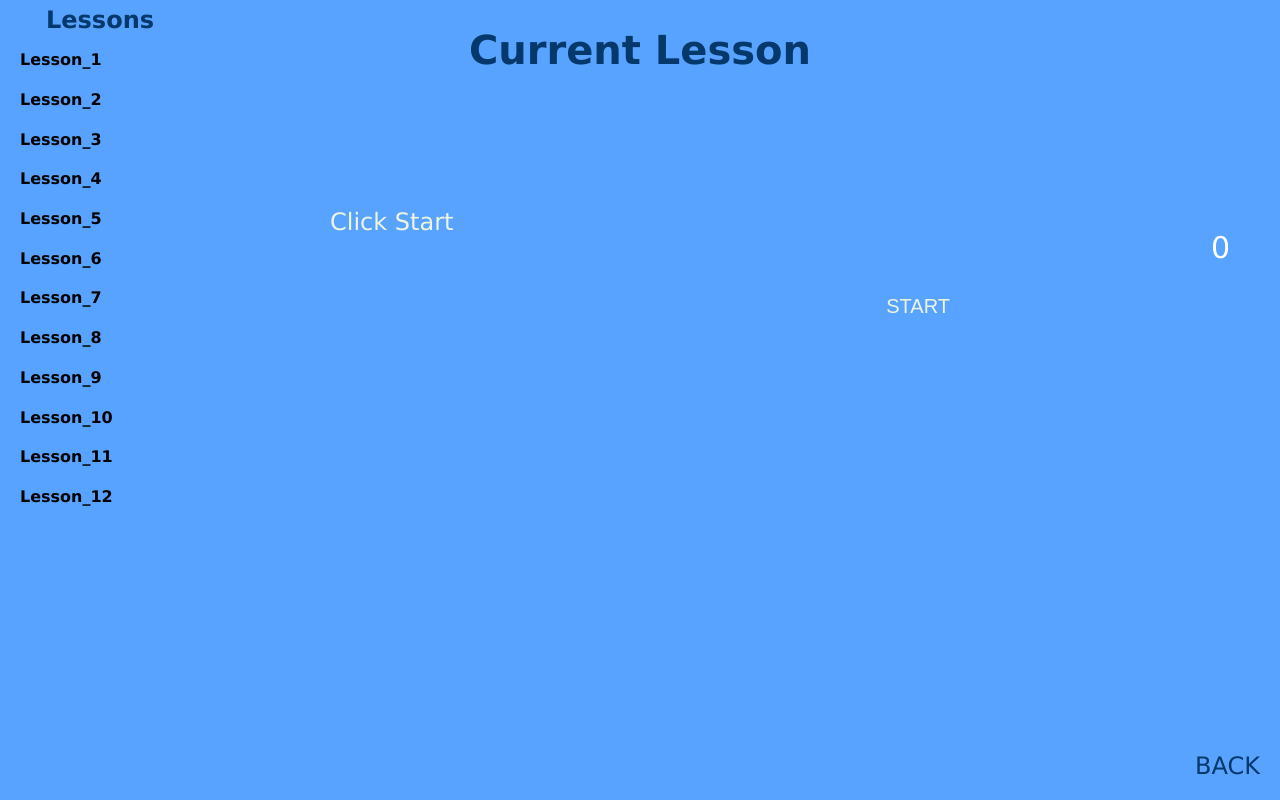
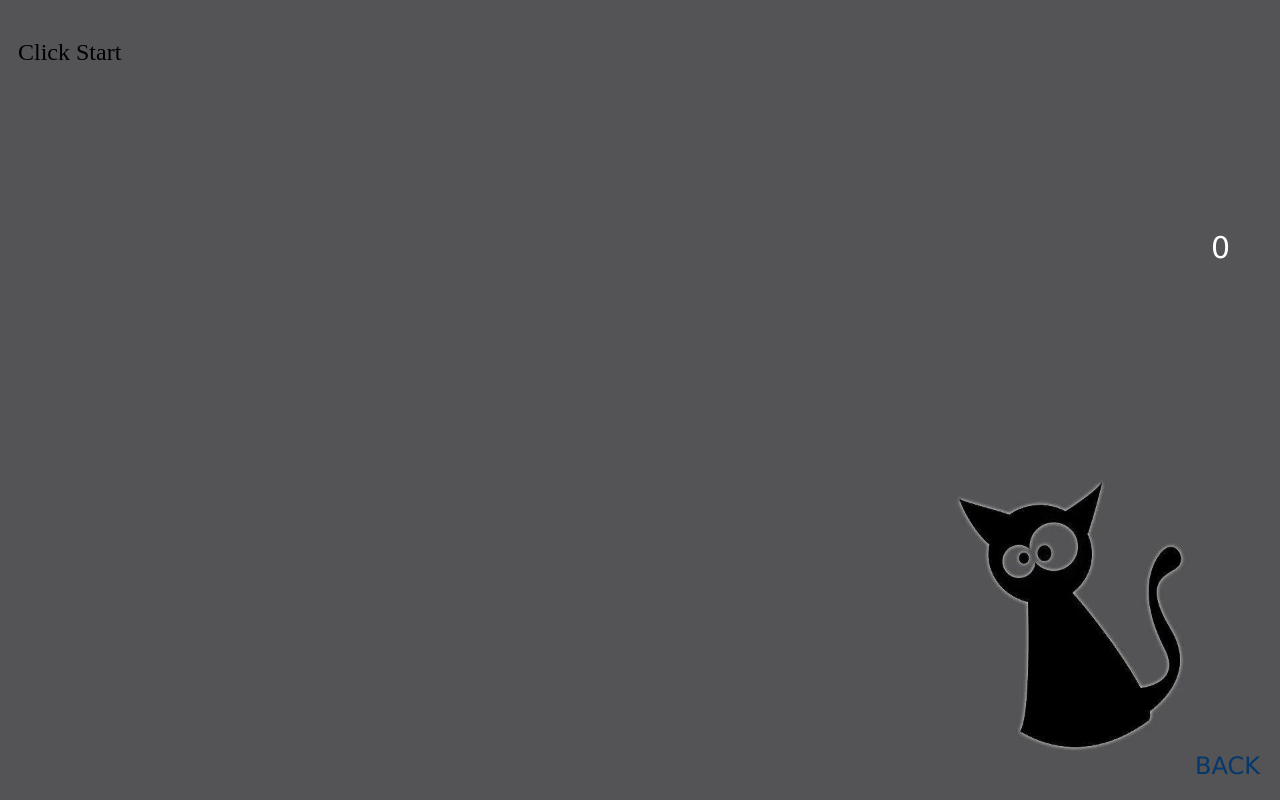
Before and after one commit to HabibRahmani/Typing, a plain HTML site: page english-lessons.html in a window 1280 px wide. Drawn offline with Linux system fonts and the light colour scheme.

Commit message:
add design

```diff
--- a/english-lessons.html
+++ b/english-lessons.html
@@ -13,61 +13,11 @@
     <div class="englishContainer">
         <div class="mainEngBody">
 
-            <div class="englishLessonsSidebar">
-                <div class="sidebarTitle">
-                    <h1>Lessons</h1>
-                </div>
-                <div class="lessons">
-                    <div class="lesson">
-                        <h1>Lesson_1</h1>
-                    </div>
-                    <div class="lesson">
-                        <h1>Lesson_2</h1>
-                    </div>
-                    <div class="lesson">
-                        <h1>Lesson_3</h1>
-                    </div>
-                    <div class="lesson">
-                        <h1>Lesson_4</h1>
-                    </div>
-                    <div class="lesson">
-                        <h1>Lesson_5</h1>
-                    </div>
-                    <div class="lesson">
-                        <h1>Lesson_6</h1>
-                    </div>
-                    <div class="lesson">
-                        <h1>Lesson_7</h1>
-                    </div>
-                    <div class="lesson">
-                        <h1>Lesson_8</h1>
-                    </div>
-                    <div class="lesson">
-                        <h1>Lesson_9</h1>
-                    </div>
-                    <div class="lesson">
-                        <h1>Lesson_10</h1>
-                    </div>
-                    <div class="lesson">
-                        <h1>Lesson_11</h1>
-                    </div>
-                    <div class="lesson">
-                        <h1>Lesson_12</h1>
-                    </div>
-                </div>
-
-            </div>
-            <div class="exersice-title">
-                <h1 class="current-lesson">Current Lesson</h1>
-            </div>
             <div class="englishExercise">
 
                 <p class="lesson-text">
                     <span class="writtenLetters"></span><span class="pointer">|</span><span class="text">Click
                         Start</span>
-                <div class="startLessons-btn">
-                    <button class="start-btn-lang">START</button>
-                </div>
                 </p>
 
             </div>
--- a/style.css
+++ b/style.css
@@ -104,19 +104,8 @@
 
 /*######## English Page ########*/
 .english-page {
-    background-color: var(--main-color);
-}
-
-.englishExercise{
-    position: absolute;
-    right: 300px;
-    top: 150px;
-    width: 50%;
-    color: var(--text-color);
-    font-family: Verdana, Geneva, Tahoma, sans-serif;
-    border: 1px solid var(--border-color);
-    border-radius: 10px;
-    padding: 20px;
+    background: url(images/2820202.webp)no-repeat fixed center;
+    background-size: 100%;
 }
 
 
@@ -127,26 +116,6 @@
     line-height: 150%;
 }
 
-.englishLessonsSidebar{
-    position: absolute;
-    left: 0;
-    top: 0;
-    margin: 0;
-    padding: 0;
-    width: 200px;
-    position: fixed;
-    height: 100%;
-    overflow: auto;
-    font-family: Verdana, Geneva, Tahoma, sans-serif;
-    border-right: 1px solid var(--border-color);
-}
-
-.exersice-title{
-    text-align: center;
-    font-family: Verdana, Geneva, Tahoma, sans-serif;
-    color: var(--title-color);
-    font-size: 20px;
-}
 
 .lessons h1 {
     padding: 10px;
@@ -155,19 +124,6 @@
     color: var(--border-color);
 }
 
-.sidebarTitle{
-    text-align: center;
-    font-size: 12px;
-    color: var(--title-color);
-}
-
-
-.englishLessonsSidebar div{
-    padding: 0;
-    margin: 0;
-    cursor: pointer;
-    margin-top: -10px;
-}
 
 .lessons div:hover {
     transition: 0.5s;
@@ -216,14 +172,13 @@
 
 /*######## Person Page ########*/
 .persian-page {
-    background-color: var(--main-color);
+    background: url(images/2820202.webp)no-repeat fixed center;
+    background-size: 100%;
     font-family: Verdana, Geneva, Tahoma, sans-serif;
 }
 
 .persionExercise{
     position: absolute;
-    background: url(./monitor-lcd-svgrepo-com\ \(1\).svg) no-repeat fixed center;
-    background-size: 600px;
     right: 300px;
     top: 150px;
     width: 50%;
@@ -234,6 +189,10 @@
     padding: 20px;
 }
 
+.computer-monitor{
+    background: url(./icons/monitor-computer.svg) no-repeat fixed center;
+    background-size: 100%;
+}
 
 .persionExercise p {
     padding: 10px;
```
Also changed, not shown: persian-lessons.html (+3 -0 lines), icons/monitor-computer.svg (added), icons/monitor-electronics.svg (added), icons/monitor-thin.svg (added), icons/monitor-tv.svg (added), images/2820202.webp (added).
